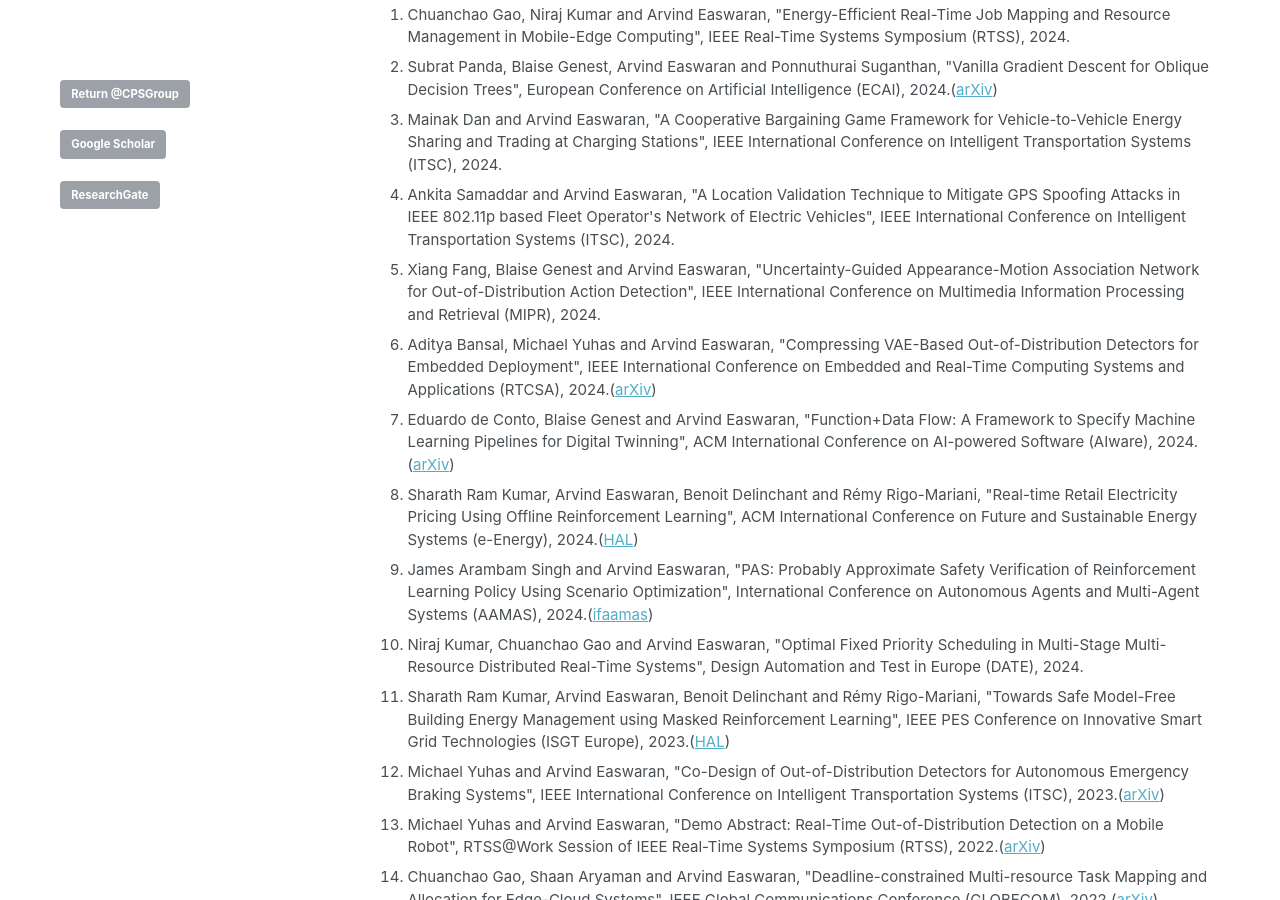
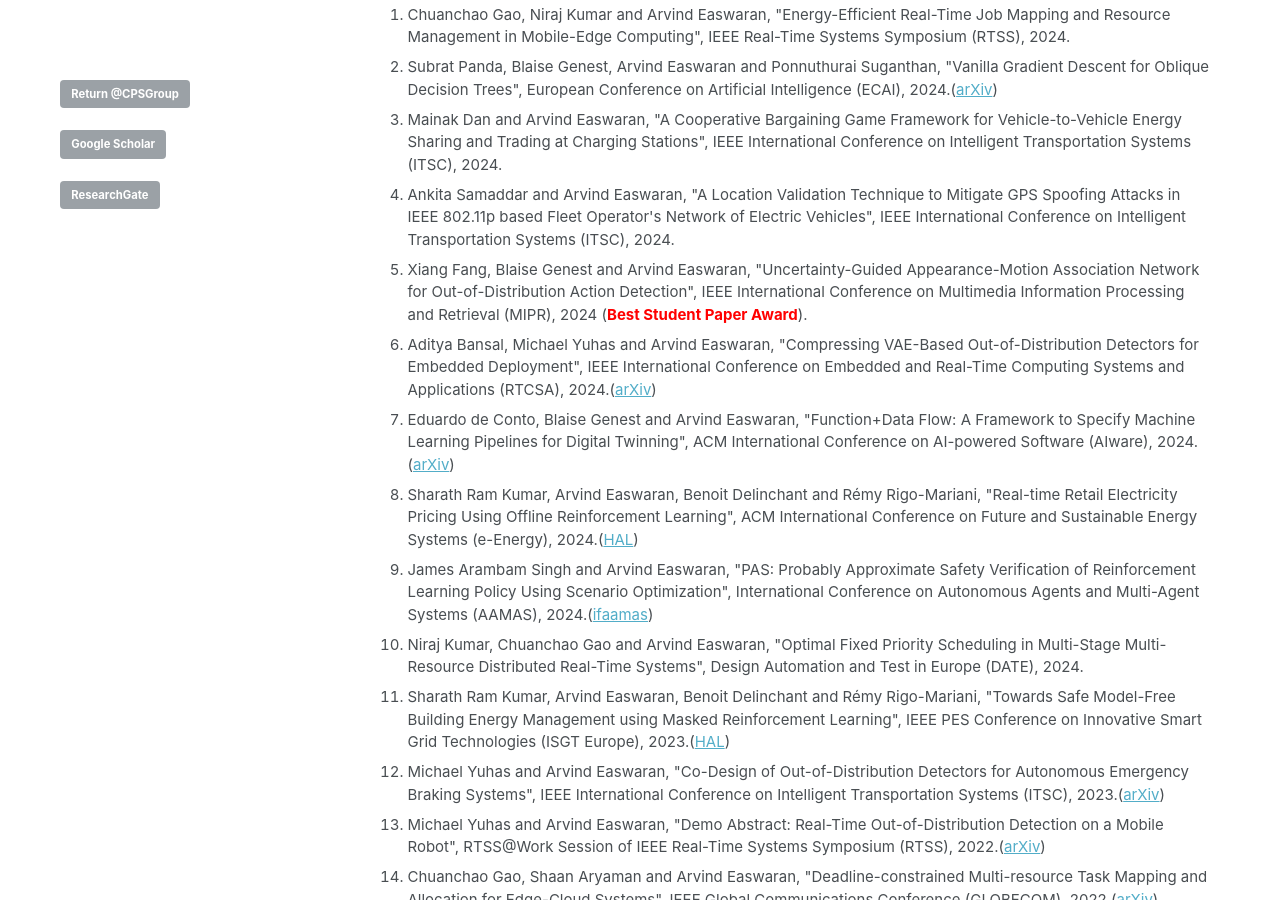
Before and after one commit to CPS-research-group/CPS-research-group.github.io, a Jekyll site: the page built from _pages/research_profile.md, in a window 1280 px wide and 900 px high, scrolled down 2701 px. Built offline with Jekyll 4.4.1, drawn with Linux system fonts in a browser that asks for light colours.

Commit message:
Updates.

```diff
--- a/_pages/research_profile.md
+++ b/_pages/research_profile.md
@@ -66,7 +66,7 @@ a.a:active {color:#0000FF; text-decoration:none;}
    			<li class="a">Subrat Panda, Blaise Genest, Arvind Easwaran and Ponnuthurai Suganthan, "Vanilla Gradient Descent for Oblique Decision Trees", European Conference on Artificial Intelligence (ECAI), 2024.(<a href="https://arxiv.org/abs/2408.09135">arXiv</a>)</li>
    			<li class="a">Mainak Dan and Arvind Easwaran, "A Cooperative Bargaining Game Framework for Vehicle-to-Vehicle Energy Sharing and Trading at Charging Stations", IEEE International Conference on Intelligent Transportation Systems (ITSC), 2024.</li>
    			<li class="a">Ankita Samaddar and Arvind Easwaran, "A Location Validation Technique to Mitigate GPS Spoofing Attacks in IEEE 802.11p based Fleet Operator's Network of Electric Vehicles", IEEE International Conference on Intelligent Transportation Systems (ITSC), 2024.</li>
-	    	<li class="a">Xiang Fang, Blaise Genest and Arvind Easwaran, "Uncertainty-Guided Appearance-Motion Association Network for Out-of-Distribution Action Detection", IEEE International Conference on Multimedia Information Processing and Retrieval (MIPR), 2024.</li>
+	    	<li class="a">Xiang Fang, Blaise Genest and Arvind Easwaran, "Uncertainty-Guided Appearance-Motion Association Network for Out-of-Distribution Action Detection", IEEE International Conference on Multimedia Information Processing and Retrieval (MIPR), 2024 (<font color="FF0000"><B>Best Student Paper Award</B></font>).</li>
 	    	<li class="a">Aditya Bansal, Michael Yuhas and Arvind Easwaran, "Compressing VAE-Based Out-of-Distribution Detectors for Embedded Deployment", IEEE International Conference on Embedded and Real-Time Computing Systems and Applications (RTCSA), 2024.(<a href="https://arxiv.org/pdf/2409.00880">arXiv</a>)</li>
    			<li class="a">Eduardo de Conto, Blaise Genest and Arvind Easwaran, "Function+Data Flow: A Framework to Specify Machine Learning  Pipelines for Digital Twinning", ACM International Conference on AI-powered Software (AIware), 2024.(<a href="http://arxiv.org/abs/2406.19670">arXiv</a>)</li>
    			<li class="a">Sharath Ram Kumar, Arvind Easwaran, Benoit Delinchant and Rémy Rigo-Mariani, "Real-time Retail Electricity Pricing Using Offline Reinforcement Learning", ACM International Conference on Future and Sustainable Energy Systems (e-Energy), 2024.(<a href="https://cnrs.hal.science/hal-04606295/">HAL</a>)</li>
```
